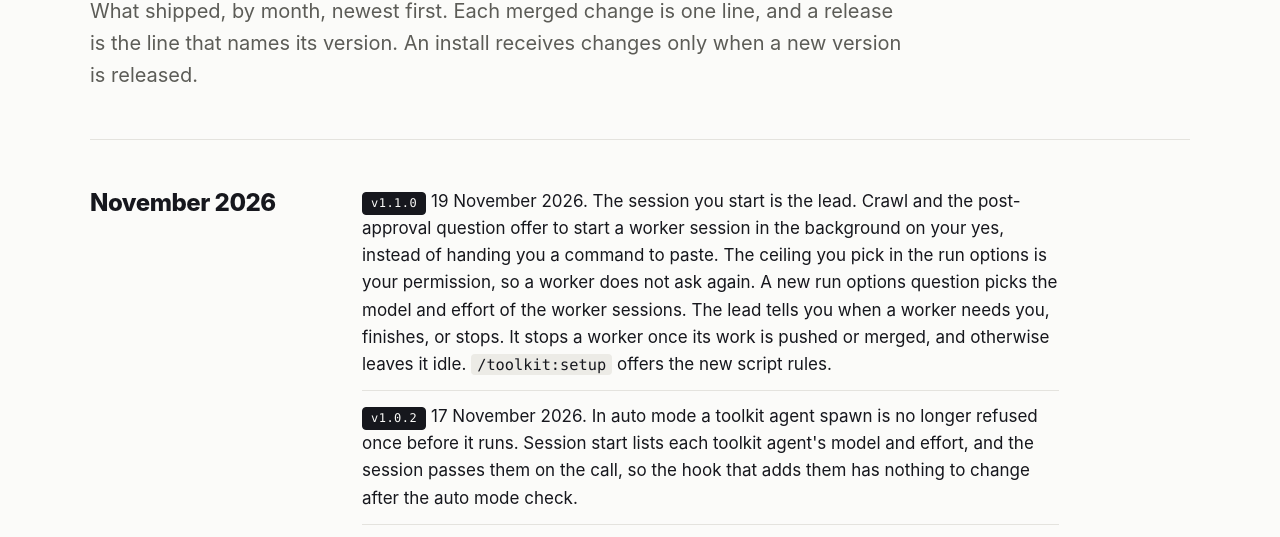
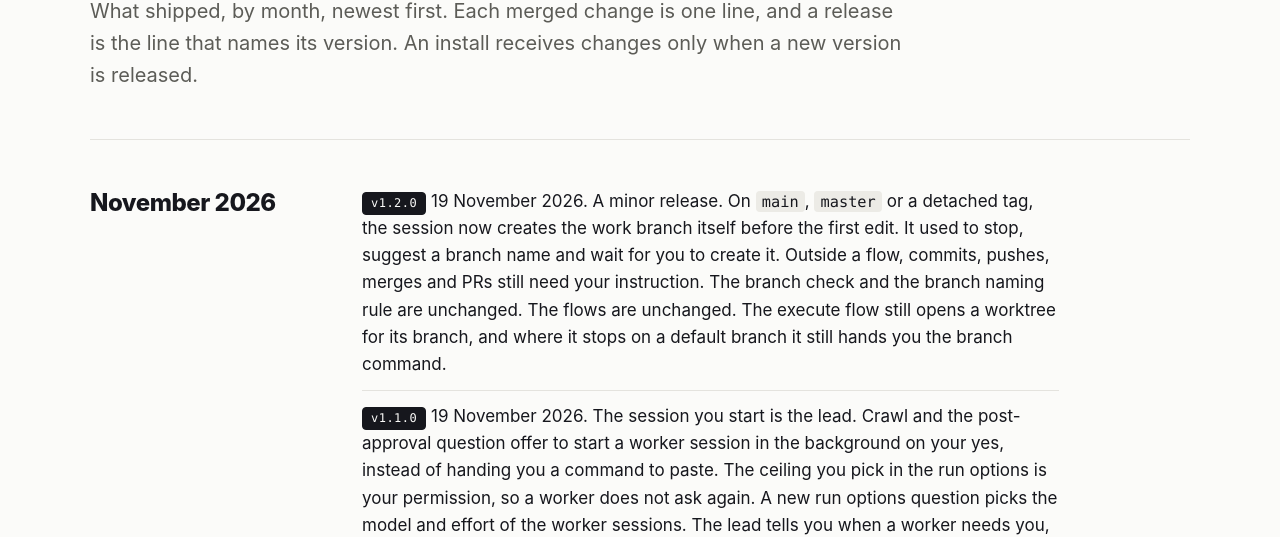
Before and after one commit to shaughnlgh/claude-toolkit, a plain HTML site: page site/release-notes.html in a window 1280 px wide. Shown: the part 211-748 px from the top of the page. Drawn offline with Linux system fonts and the light colour scheme.

Commit message:
feat(toolkit): release 1.2.0: say in the git-safety Flows section that a flow's own skill decides how the work branch is created, so the new default and the execute flow's stop on a default branch do not read as two rules for one case, bump the version and add the release notes entry
The execute flow opens a worktree for its branch under every ceiling, and where it stops on a default branch it still hands the branch command over. No flow file changes.

```diff
--- a/site/release-notes.html
+++ b/site/release-notes.html
@@ -38,6 +38,7 @@
 <section class="month" aria-labelledby="m-2026-11">
 <h2 id="m-2026-11"><time datetime="2026-11">November 2026</time></h2>
 <ul class="changes">
+<li id="v1.2.0"><span class="tag tag--block">v1.2.0</span> <time datetime="2026-11-19">19 November 2026</time>. A minor release. On <code>main</code>, <code>master</code> or a detached tag, the session now creates the work branch itself before the first edit. It used to stop, suggest a branch name and wait for you to create it. Outside a flow, commits, pushes, merges and PRs still need your instruction. The branch check and the branch naming rule are unchanged. The flows are unchanged. The execute flow still opens a worktree for its branch, and where it stops on a default branch it still hands you the branch command.</li>
 <li id="v1.1.0"><span class="tag tag--block">v1.1.0</span> <time datetime="2026-11-19">19 November 2026</time>. The session you start is the lead. Crawl and the post-approval question offer to start a worker session in the background on your yes, instead of handing you a command to paste. The ceiling you pick in the run options is your permission, so a worker does not ask again. A new run options question picks the model and effort of the worker sessions. The lead tells you when a worker needs you, finishes, or stops. It stops a worker once its work is pushed or merged, and otherwise leaves it idle. <code>/toolkit:setup</code> offers the new script rules.</li>
 <li id="v1.0.2"><span class="tag tag--block">v1.0.2</span> <time datetime="2026-11-17">17 November 2026</time>. In auto mode a toolkit agent spawn is no longer refused once before it runs. Session start lists each toolkit agent's model and effort, and the session passes them on the call, so the hook that adds them has nothing to change after the auto mode check.</li>
 <li id="v1.0.1"><span class="tag tag--block">v1.0.1</span> <time datetime="2026-11-15">15 November 2026</time>. The docs, the site, the bug report template and the plugin's own messages name each command and skill with the plugin's <code>toolkit:</code> prefix, as in <code>/toolkit:setup</code>, which is the name a user types. <code>/toolkit:setup</code> offers to add <code>topic-index</code> to an older Toolkit Scripts block in the global CLAUDE.md.</li>
```
Also changed, not shown: plugins/toolkit/.claude-plugin/plugin.json, 1 other file.
